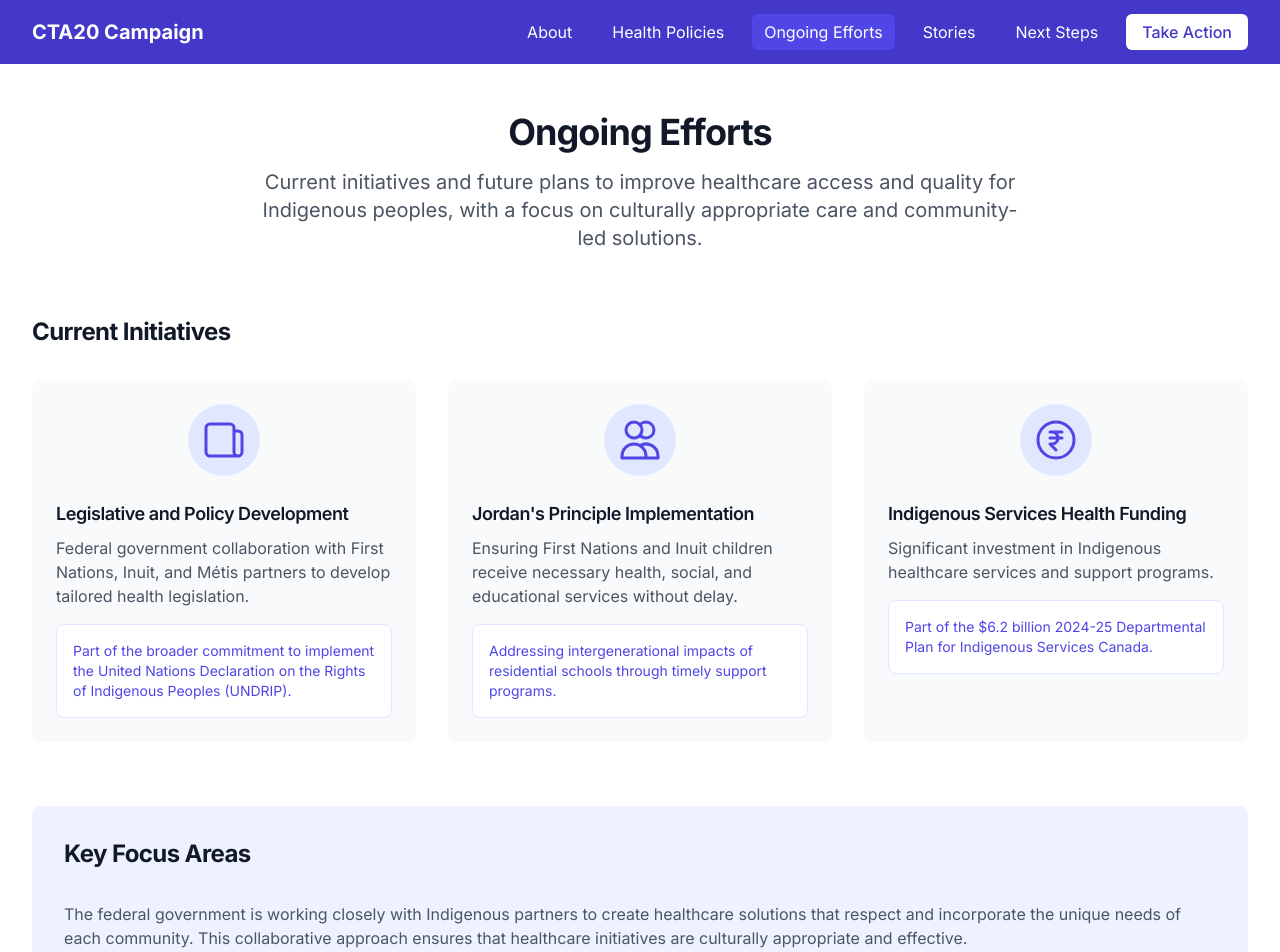
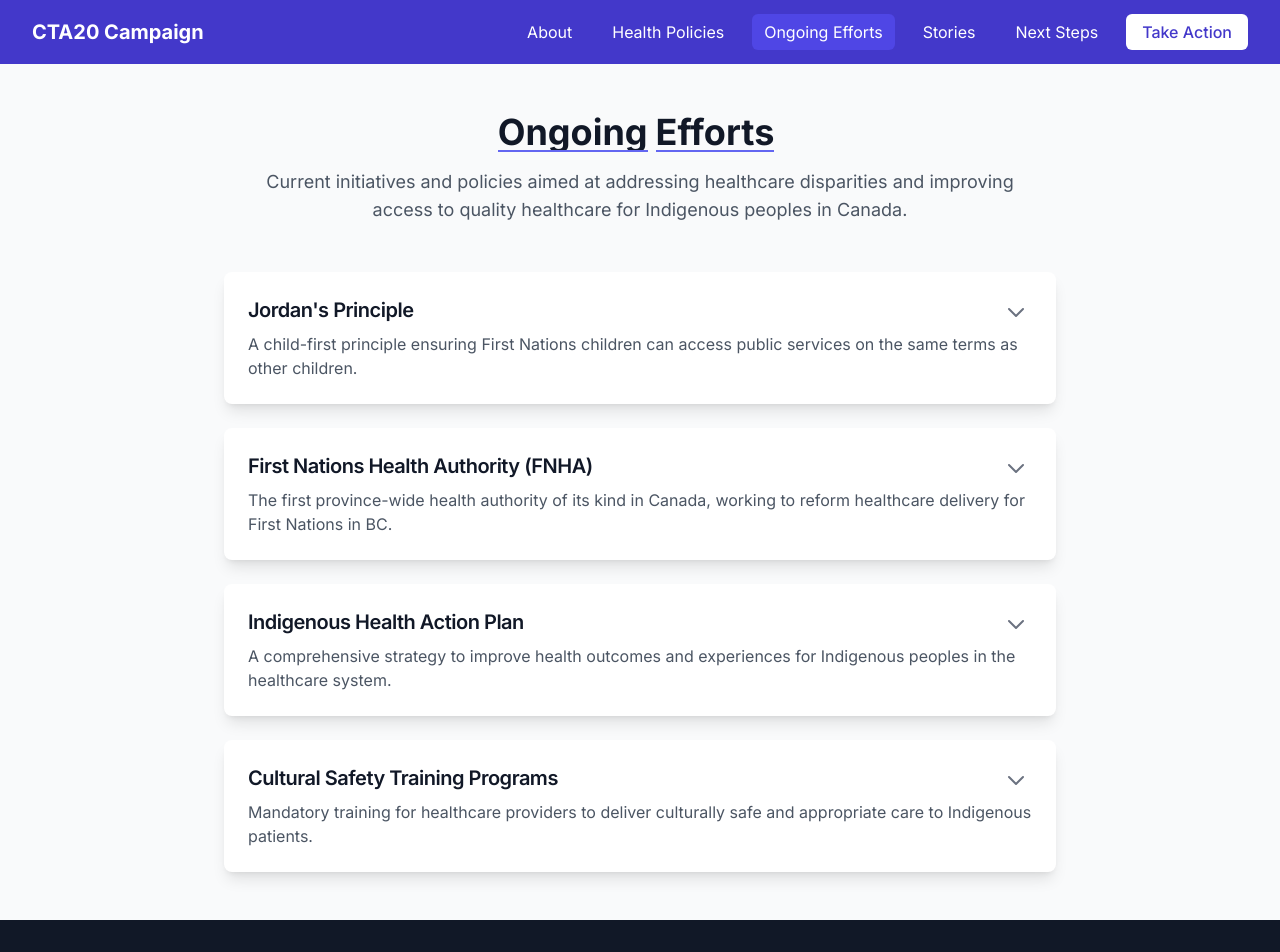
Before and after one commit to brandonZhong123/CTA20-Social-Awarness, a Next.js app: page /ongoing-efforts in a window 1280 px wide. Shown: the top 952 px of the page. Built offline with nearby package versions, Linux system fonts and the light colour scheme.

Commit message:
feat: add expandable cards for ongoing efforts and policies

```diff
--- a/src/app/ongoing-efforts/page.tsx
+++ b/src/app/ongoing-efforts/page.tsx
@@ -1,167 +1,73 @@
 'use client';
 
-import Link from 'next/link';
-import AnimatedSection from '@/components/AnimatedSection';
+import AnimatedHeading from '@/components/AnimatedHeading';
+import ExpandableCard from '@/components/ExpandableCard';
 import { motion } from 'framer-motion';
 
-export default function OngoingEffortsPage() {
-  const currentEfforts = [
+const efforts = [
   {
-      title: "Legislative and Policy Development",
-      description: "Federal government collaboration with First Nations, Inuit, and Métis partners to develop tailored health legislation.",
-      details: "Part of the broader commitment to implement the United Nations Declaration on the Rights of Indigenous Peoples (UNDRIP).",
-      icon: (
-        <svg className="w-12 h-12 text-indigo-600" fill="none" viewBox="0 0 24 24" stroke="currentColor">
-          <path strokeLinecap="round" strokeLinejoin="round" strokeWidth={1.5} d="M19 20H5a2 2 0 01-2-2V6a2 2 0 012-2h10a2 2 0 012 2v1m2 13a2 2 0 01-2-2V7m2 13a2 2 0 002-2V9.5a2 2 0 00-2-2h-2" />
-        </svg>
-      )
+    title: "Jordan's Principle",
+    summary: "A child-first principle ensuring First Nations children can access public services on the same terms as other children.",
+    fullContent: "Jordan's Principle makes sure all First Nations children living in Canada can access the products, services and supports they need, when they need them. It can help with a wide range of health, social and educational needs. Jordan's Principle is named in memory of Jordan River Anderson, a First Nations child from Norway House Cree Nation in Manitoba. Born with complex medical needs, Jordan spent more than two years unnecessarily in hospital while the Province of Manitoba and the federal government argued over who should pay for his at-home care. Jordan died in the hospital at the age of five years old, never having spent a day in his family home."
   },
   {
-      title: "Jordan's Principle Implementation",
-      description: "Ensuring First Nations and Inuit children receive necessary health, social, and educational services without delay.",
-      details: "Addressing intergenerational impacts of residential schools through timely support programs.",
-      icon: (
-        <svg className="w-12 h-12 text-indigo-600" fill="none" viewBox="0 0 24 24" stroke="currentColor">
-          <path strokeLinecap="round" strokeLinejoin="round" strokeWidth={1.5} d="M12 4.354a4 4 0 110 5.292M15 21H3v-1a6 6 0 0112 0v1zm0 0h6v-1a6 6 0 00-9-5.197M13 7a4 4 0 11-8 0 4 4 0 018 0z" />
-        </svg>
-      )
+    title: "First Nations Health Authority (FNHA)",
+    summary: "The first province-wide health authority of its kind in Canada, working to reform healthcare delivery for First Nations in BC.",
+    fullContent: "The First Nations Health Authority (FNHA) is the first province-wide health authority of its kind in Canada. In 2013, the FNHA assumed the programs, services, and responsibilities formerly handled by Health Canada's First Nations Inuit Health Branch – Pacific Region. The FNHA works to reform the way health care is delivered to BC First Nations through direct services and collaboration with provincial partners. They are driven by the vision of embedding cultural safety and humility into health service delivery, and work to address systemic racism and discrimination in health care."
   },
   {
-      title: "Indigenous Services Health Funding",
-      description: "Significant investment in Indigenous healthcare services and support programs.",
-      details: "Part of the $6.2 billion 2024-25 Departmental Plan for Indigenous Services Canada.",
-      icon: (
-        <svg className="w-12 h-12 text-indigo-600" fill="none" viewBox="0 0 24 24" stroke="currentColor">
-          <path strokeLinecap="round" strokeLinejoin="round" strokeWidth={1.5} d="M9 8h6m-5 0a3 3 0 110 6H9l3 3m-3-6h6m6 1a9 9 0 11-18 0 9 9 0 0118 0z" />
-        </svg>
-      )
+    title: "Indigenous Health Action Plan",
+    summary: "A comprehensive strategy to improve health outcomes and experiences for Indigenous peoples in the healthcare system.",
+    fullContent: "The Indigenous Health Action Plan represents a commitment to advance Indigenous health and wellness through concrete actions and systemic change. Key focus areas include: improving cultural safety and humility in health services, increasing Indigenous representation in healthcare professions, establishing Indigenous-led primary care centers, and developing Indigenous healing programs that integrate traditional practices with western medicine. The plan was developed in partnership with Indigenous communities, leaders, and healthcare providers to ensure it reflects Indigenous perspectives and priorities."
+  },
+  {
+    title: "Cultural Safety Training Programs",
+    summary: "Mandatory training for healthcare providers to deliver culturally safe and appropriate care to Indigenous patients.",
+    fullContent: "Cultural safety training programs are being implemented across healthcare institutions to address systemic racism and discrimination. These programs help healthcare providers understand the historical context of Indigenous health inequities, recognize their own biases, and develop skills to provide culturally safe care. The training includes learning about Indigenous perspectives on health and wellness, the impacts of colonization and intergenerational trauma, and practical strategies for creating welcoming and respectful healthcare environments. Many programs are developed and delivered in partnership with Indigenous educators and knowledge keepers."
   }
 ];
 
-  const upcomingInitiatives = [
-    {
-      title: "National Council for Reconciliation Monitoring",
-      description: "Implementation of health-related initiatives and TRC's Calls to Action through Bill C-29",
-      timeline: "2024-2025",
-      status: "Planning Phase"
-    },
-    {
-      title: "Community-Led Health Programs",
-      description: "Supporting Indigenous communities in developing and leading their own health programs",
-      timeline: "2024-2026",
-      status: "Initial Consultation"
-    },
-    {
-      title: "Traditional Healing Integration",
-      description: "Incorporating traditional healing practices into community wellness programs",
-      timeline: "2024-2025",
-      status: "Program Development"
-    }
-  ];
+export default function OngoingEffortsPage() {
+  return (
+    <div className="min-h-screen bg-gray-50 py-12">
+      <div className="max-w-4xl mx-auto px-4 sm:px-6 lg:px-8">
+        <motion.div
+          className="text-center mb-12"
+          initial={{ opacity: 0, y: -20 }}
+          animate={{ opacity: 1, y: 0 }}
+          transition={{ duration: 0.6 }}
+        >
+          <AnimatedHeading
+            text="Ongoing Efforts"
+            className="text-4xl font-bold text-gray-900 mb-4"
+          />
+          <motion.p
+            className="text-lg text-gray-600 max-w-3xl mx-auto"
+            initial={{ opacity: 0 }}
+            animate={{ opacity: 1 }}
+            transition={{ delay: 0.3, duration: 0.6 }}
+          >
+            Current initiatives and policies aimed at addressing healthcare disparities
+            and improving access to quality healthcare for Indigenous peoples in Canada.
+          </motion.p>
+        </motion.div>
 
-  return (
-    <div className="min-h-screen bg-white py-12">
-      <div className="max-w-7xl mx-auto px-4 sm:px-6 lg:px-8">
-        <AnimatedSection className="text-center mb-16">
-          <h1 className="text-4xl font-bold text-gray-900 mb-4">Ongoing Efforts</h1>
-          <p className="text-xl text-gray-600 max-w-3xl mx-auto">
-            Current initiatives and future plans to improve healthcare access and quality for Indigenous peoples,
-            with a focus on culturally appropriate care and community-led solutions.
-          </p>
-        </AnimatedSection>
-
-        {/* Current Efforts Section */}
-        <AnimatedSection className="mb-16" delay={0.2}>
-          <h2 className="text-2xl font-bold text-gray-900 mb-8">Current Initiatives</h2>
-          <div className="grid grid-cols-1 md:grid-cols-3 gap-8">
-            {currentEfforts.map((effort, index) => (
+        <div className="space-y-6">
+          {efforts.map((effort, index) => (
             <motion.div
-                key={index}
-                className="bg-gray-50 rounded-lg p-6"
-                whileHover={{ scale: 1.02 }}
-                transition={{ duration: 0.2 }}
+              key={effort.title}
+              initial={{ opacity: 0, y: 20 }}
+              animate={{ opacity: 1, y: 0 }}
+              transition={{ delay: index * 0.1 }}
             >
-                <div className="flex justify-center mb-6">
-                  <div className="p-3 bg-indigo-100 rounded-full">
-                    {effort.icon}
-                  </div>
-                </div>
-                <h3 className="text-lg font-semibold text-gray-900 mb-2">{effort.title}</h3>
-                <p className="text-gray-600 mb-4">{effort.description}</p>
-                <div className="bg-white rounded-lg p-4 border border-indigo-100">
-                  <p className="text-sm text-indigo-600">{effort.details}</p>
-                </div>
+              <ExpandableCard
+                title={effort.title}
+                summary={effort.summary}
+                fullContent={effort.fullContent}
+              />
             </motion.div>
           ))}
         </div>
-        </AnimatedSection>
-
-        {/* Key Focus Areas */}
-        <AnimatedSection className="mb-16 bg-indigo-50 rounded-lg p-8" delay={0.4}>
-          <h2 className="text-2xl font-bold text-gray-900 mb-8">Key Focus Areas</h2>
-          <div className="prose prose-lg max-w-none text-gray-600">
-            <p className="mb-4">
-              The federal government is working closely with Indigenous partners to create healthcare solutions
-              that respect and incorporate the unique needs of each community. This collaborative approach
-              ensures that healthcare initiatives are culturally appropriate and effective.
-            </p>
-            <p className="mb-4">
-              A significant portion of the $6.2 billion 2024-25 Departmental Plan is dedicated to improving:
-            </p>
-            <ul className="list-disc pl-6 mb-4">
-              <li>Access to culturally appropriate healthcare</li>
-              <li>Mental health support services</li>
-              <li>Long-term care for Indigenous communities</li>
-              <li>Support for traditional healing practices</li>
-            </ul>
-          </div>
-        </AnimatedSection>
-
-        {/* Upcoming Initiatives Section */}
-        <AnimatedSection className="bg-white rounded-lg p-8 shadow-sm" delay={0.6}>
-          <h2 className="text-2xl font-bold text-gray-900 mb-8">Upcoming Initiatives</h2>
-          <div className="grid grid-cols-1 md:grid-cols-3 gap-8">
-            {upcomingInitiatives.map((initiative, index) => (
-              <motion.div
-                key={index}
-                className="bg-gray-50 rounded-lg p-6 relative overflow-hidden"
-                whileHover={{ scale: 1.02 }}
-                transition={{ duration: 0.2 }}
-              >
-                <div className="absolute top-0 right-0 w-24 h-24">
-                  <div className="absolute transform rotate-45 bg-indigo-600 text-white text-xs font-semibold py-1 right-[-35px] top-[32px] w-[170px] text-center">
-                    {initiative.status}
-                  </div>
-                </div>
-                <div className="flex items-center mb-4">
-                  <svg className="h-6 w-6 text-indigo-600" fill="none" viewBox="0 0 24 24" stroke="currentColor">
-                    <path strokeLinecap="round" strokeLinejoin="round" strokeWidth={2} d="M12 8v4l3 3m6-3a9 9 0 11-18 0 9 9 0 0118 0z" />
-                  </svg>
-                  <span className="ml-3 text-sm text-indigo-600 font-medium">{initiative.timeline}</span>
-                </div>
-                <h3 className="text-lg font-semibold text-gray-900 mb-2">{initiative.title}</h3>
-                <p className="text-gray-600">{initiative.description}</p>
-              </motion.div>
-            ))}
-          </div>
-        </AnimatedSection>
-
-        {/* Call to Action */}
-        <AnimatedSection className="mt-16 text-center" delay={0.8}>
-          <h2 className="text-2xl font-bold text-gray-900 mb-4">Support These Initiatives</h2>
-          <p className="text-gray-600 mb-8 max-w-2xl mx-auto">
-            These initiatives represent a crucial step toward reconciliation and improved healthcare access.
-            Your support helps ensure these programs reach those who need them most.
-          </p>
-          <motion.div whileHover={{ scale: 1.05 }} whileTap={{ scale: 0.95 }}>
-            <Link
-              href="/take-action"
-              className="inline-block bg-indigo-600 text-white px-8 py-3 rounded-md font-medium hover:bg-indigo-700 transition-colors"
-            >
-              Get Involved
-            </Link>
-          </motion.div>
-        </AnimatedSection>
       </div>
     </div>
   );
--- /dev/null
+++ b/src/components/ExpandableCard.tsx
@@ -0,0 +1,76 @@
+'use client';
+
+import { motion, AnimatePresence } from 'framer-motion';
+import { useState } from 'react';
+
+interface ExpandableCardProps {
+  title: string;
+  summary: string;
+  fullContent: string;
+  className?: string;
+}
+
+export default function ExpandableCard({ title, summary, fullContent, className = '' }: ExpandableCardProps) {
+  const [isExpanded, setIsExpanded] = useState(false);
+
+  return (
+    <motion.div
+      className={`bg-white rounded-lg shadow-lg overflow-hidden ${className}`}
+      initial={{ opacity: 0, y: 20 }}
+      animate={{ opacity: 1, y: 0 }}
+      transition={{ duration: 0.5 }}
+    >
+      <motion.div
+        className="cursor-pointer p-6"
+        onClick={() => setIsExpanded(!isExpanded)}
+        whileHover={{ backgroundColor: 'rgba(0, 0, 0, 0.02)' }}
+      >
+        <div className="flex justify-between items-start">
+          <h3 className="text-xl font-semibold text-gray-900 mb-2">{title}</h3>
+          <motion.button
+            className="p-1 rounded-full hover:bg-gray-100"
+            animate={{ rotate: isExpanded ? 180 : 0 }}
+            transition={{ duration: 0.3 }}
+          >
+            <svg
+              className="w-6 h-6 text-gray-500"
+              fill="none"
+              viewBox="0 0 24 24"
+              stroke="currentColor"
+            >
+              <path
+                strokeLinecap="round"
+                strokeLinejoin="round"
+                strokeWidth={2}
+                d="M19 9l-7 7-7-7"
+              />
+            </svg>
+          </motion.button>
+        </div>
+        <p className="text-gray-600">{summary}</p>
+      </motion.div>
+
+      <AnimatePresence>
+        {isExpanded && (
+          <motion.div
+            initial={{ height: 0, opacity: 0 }}
+            animate={{ height: 'auto', opacity: 1 }}
+            exit={{ height: 0, opacity: 0 }}
+            transition={{ duration: 0.3 }}
+            className="px-6 pb-6"
+          >
+            <motion.div
+              initial={{ y: -20 }}
+              animate={{ y: 0 }}
+              transition={{ duration: 0.3 }}
+            >
+              <div className="border-t pt-4 mt-2">
+                <p className="text-gray-700 leading-relaxed">{fullContent}</p>
+              </div>
+            </motion.div>
+          </motion.div>
+        )}
+      </AnimatePresence>
+    </motion.div>
+  );
+}
```
Lines whose indentation alone changed are shown as unchanged.
